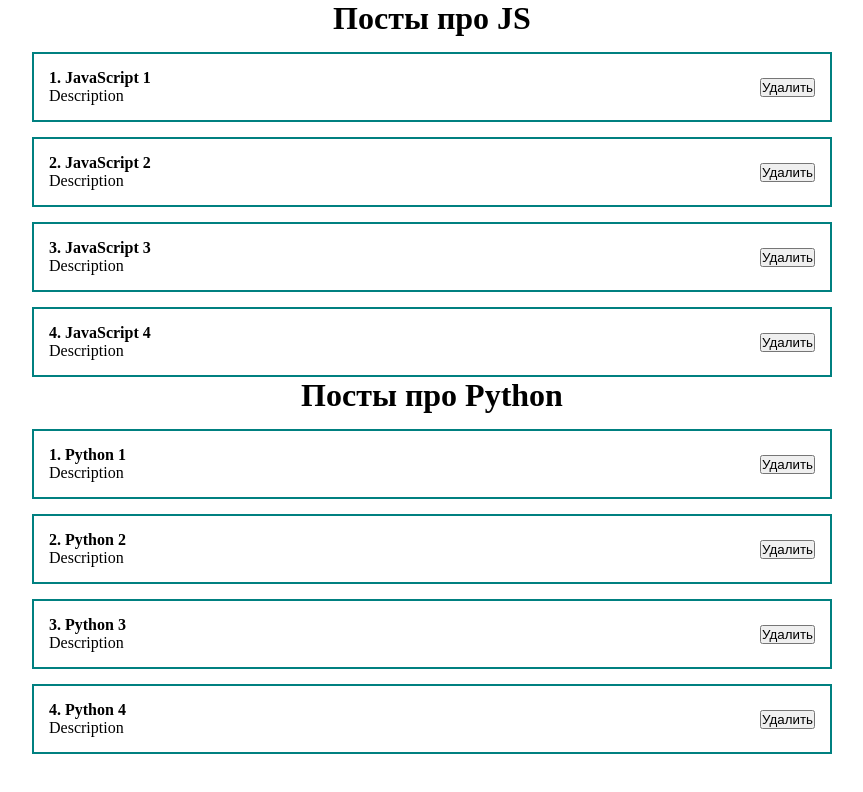
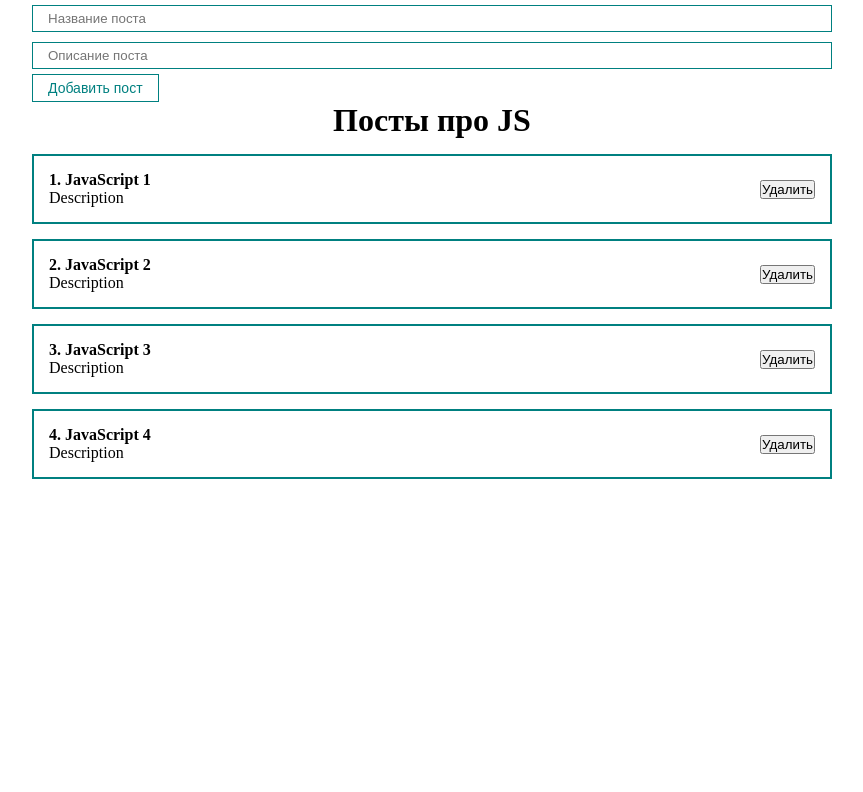
Before and after one commit to RomanExceed21/Learning-ReactJs-Ulbi, a React (Create React App) app in the folder laerning-react/: page / in a window 1280 px wide. Shown: the top 792 px of the page, without its empty margins (208-1071 px from the left). Built offline with nearby package versions, Linux system fonts and the light colour scheme.

Commit message:
add form my-button, my-input, use use-ref about prevent-default

```diff
--- a/laerning-react/src/App.js
+++ b/laerning-react/src/App.js
@@ -1,25 +1,41 @@
-import React, { useState } from "react";
+import React, { useRef, useState } from "react";
 import PostsList from './components/PostsList';
+import MyButton from './components/UI/button/MyButton';
+import MyInput from './components/UI/input/MyInput';
 
 function App() {
-  const [posts, setposts] = useState([
+  const [posts, setPosts] = useState([
     { id: 1, title: "JavaScript 1", body: "Description" },
     { id: 2, title: "JavaScript 2", body: "Description" },
     { id: 3, title: "JavaScript 3", body: "Description" },
     { id: 4, title: "JavaScript 4", body: "Description" },
   ]);
 
-  const [posts2, setposts2] = useState([
-    { id: 1, title: "Python 1", body: "Description" },
-    { id: 2, title: "Python 2", body: "Description" },
-    { id: 3, title: "Python 3", body: "Description" },
-    { id: 4, title: "Python 4", body: "Description" },
-  ]);
+  const [title, setTitle] = useState('');
+  const bodyInputRef = useRef()
 
+  function addPost(e) {
+    e.preventDefault()
+    console.log(title);
+    console.log(bodyInputRef.current.value);
+  }
   return (
     <div className="App">
+      <form>
+        <MyInput
+          value={title}
+          type="text"
+          placeholder="Название поста"
+          onChange={(e) => setTitle(e.target.value)}
+        />
+        <MyInput
+          ref={bodyInputRef}
+          type="text"
+          placeholder="Описание поста"
+        />
+        <MyButton onClick={addPost}>Добавить пост</MyButton>
+      </form>
       <PostsList posts={posts} title="Посты про JS" />
-      <PostsList posts={posts2} title="Посты про Python" />
     </div>
   );
 }
--- /dev/null
+++ b/laerning-react/src/components/UI/button/MyButton.jsx
@@ -0,0 +1,10 @@
+import React from 'react';
+import classes from './MyButton.module.css'
+
+export default function MyButton({children, ...props}) {
+	return (
+		<button {...props} className={classes.myBtn}>
+			{children}
+		</button>
+	)
+}
--- /dev/null
+++ b/laerning-react/src/components/UI/button/MyButton.module.css
@@ -0,0 +1,8 @@
+.myBtn {
+	padding: 5px 15px;
+	color: teal;
+	font-size: 14px;
+	background: transparent;
+	border: 1px solid teal;
+	cursor: pointer;
+}
--- /dev/null
+++ b/laerning-react/src/components/UI/input/MyInput.jsx
@@ -0,0 +1,10 @@
+import React from 'react';
+import classes from './MyInput.module.css'
+
+const MyInput = React.forwardRef((props, ref) => {
+	return (
+		<input ref={ref} className={classes.myInput} {...props}/>
+	)
+})
+
+export default MyInput;
--- /dev/null
+++ b/laerning-react/src/components/UI/input/MyInput.module.css
@@ -0,0 +1,6 @@
+.myInput {
+	width: 100%;
+	padding: 5px 15px;
+	margin: 5px 0;
+	border: 1px solid teal;
+}
```
